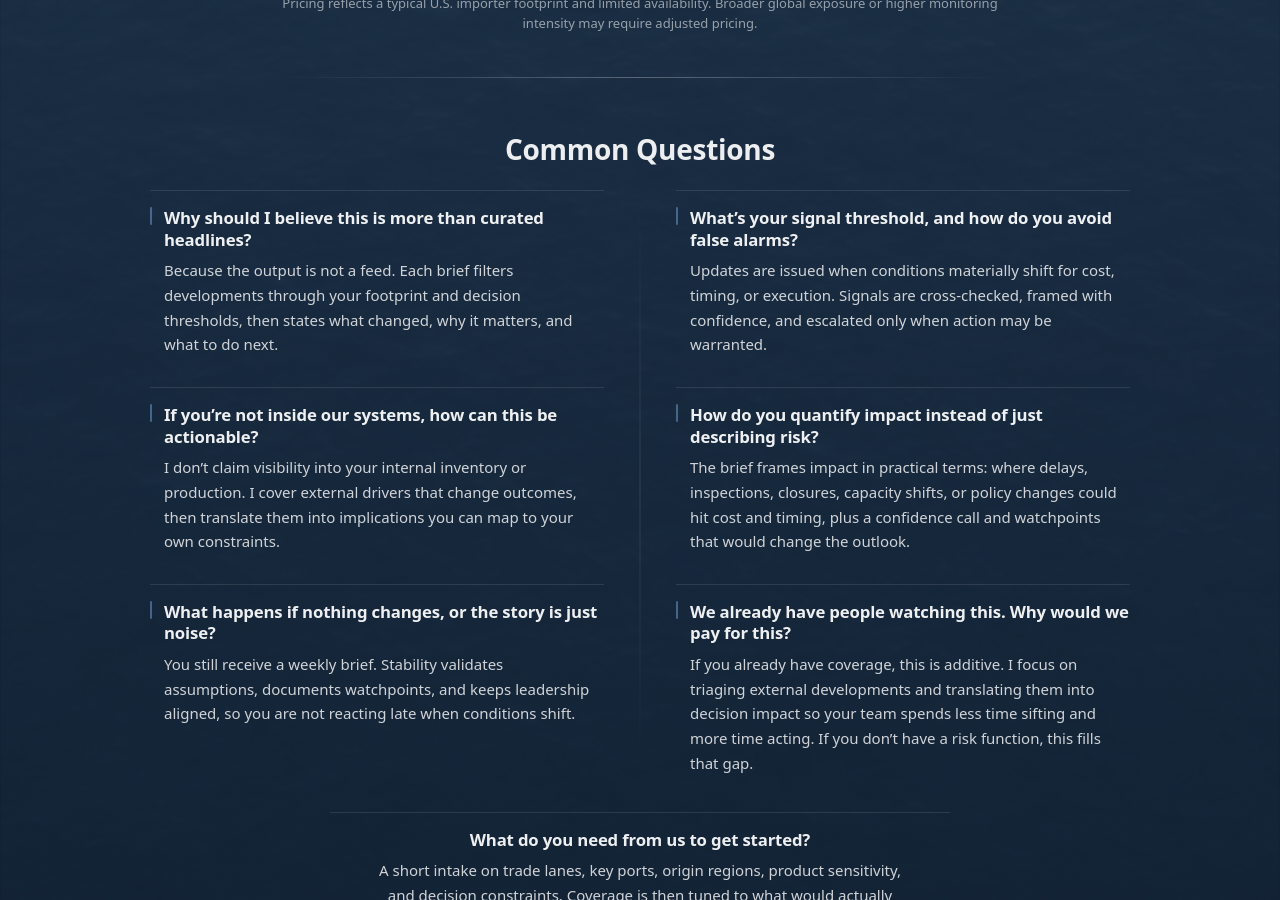
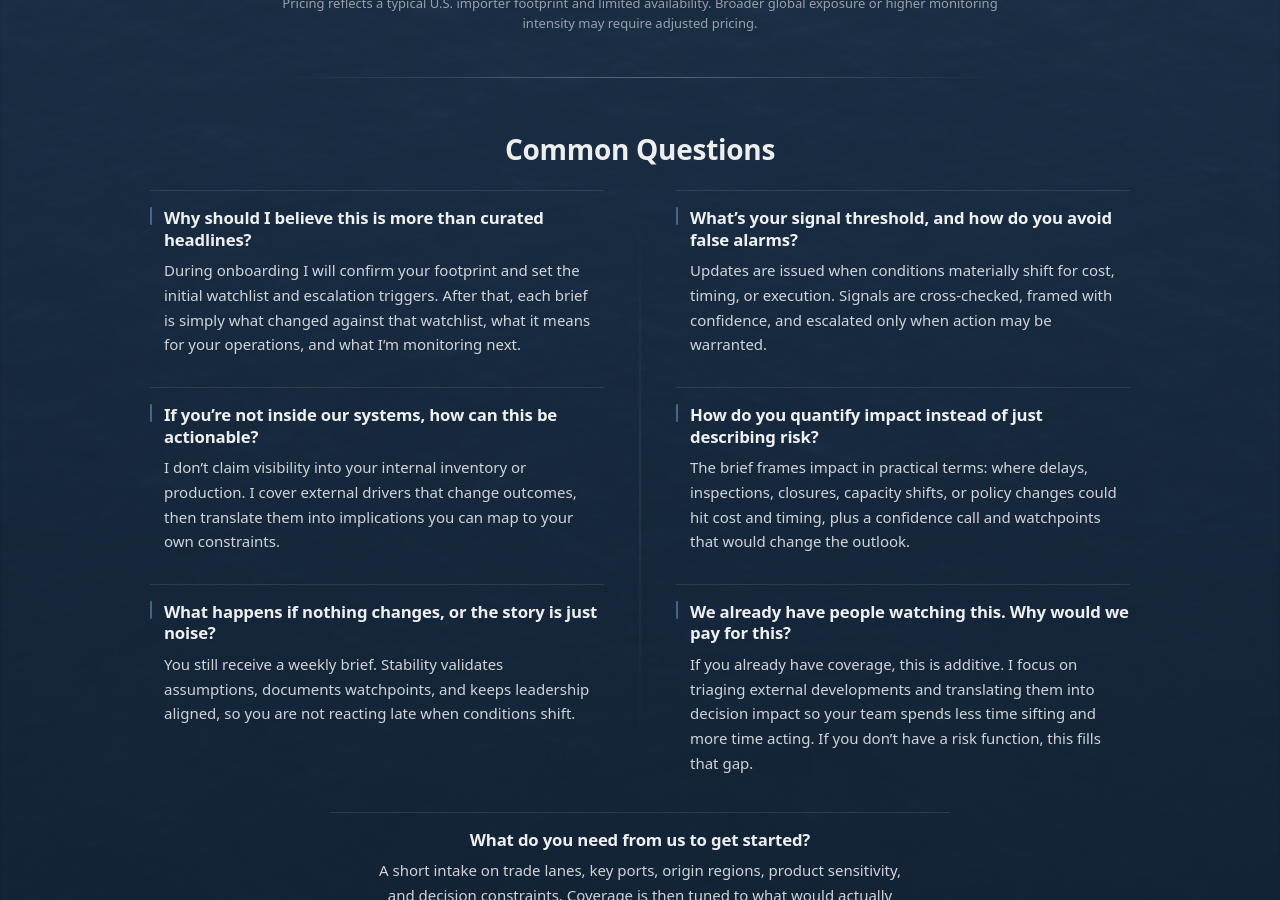
Before and after one commit to importrisk/import-risk-intelligence-site, a Jekyll site: the page built from method.html, in a window 1280 px wide and 900 px high, scrolled down 1940 px. Built offline with Jekyll 4.4.1, drawn with Linux system fonts in a browser that asks for light colours.

Commit message:
Update method.html

```diff
--- a/method.html
+++ b/method.html
@@ -261,11 +261,8 @@ css: /method.css?v=100
             <div class="mp-faq-item" role="listitem">
               <h4 class="mp-q">Why should I believe this is more than curated headlines?</h4>
               <p class="mp-a">
-                Because the output is not a feed. Each brief filters developments through your footprint and decision thresholds, then states what changed, why it matters, and what to do next.
-              </p>
-            </div>
-
-            <div class="mp-faq-item" role="listitem">
+                During onboarding I will confirm your footprint and set the initial watchlist and escalation triggers. After that, each brief is simply what changed against that watchlist, what it means for your operations, and what I’m monitoring next. </div>
+               <div class="mp-faq-item" role="listitem">
               <h4 class="mp-q">What’s your signal threshold, and how do you avoid false alarms?</h4>
               <p class="mp-a">
                 Updates are issued when conditions materially shift for cost, timing, or execution. Signals are cross-checked, framed with confidence, and escalated only when action may be warranted.
```
